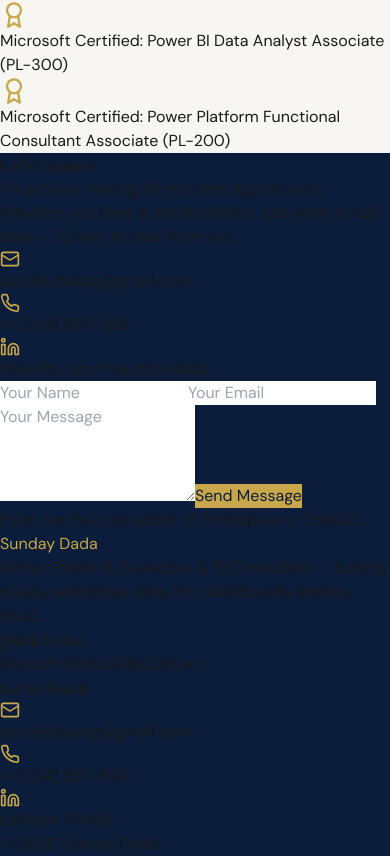
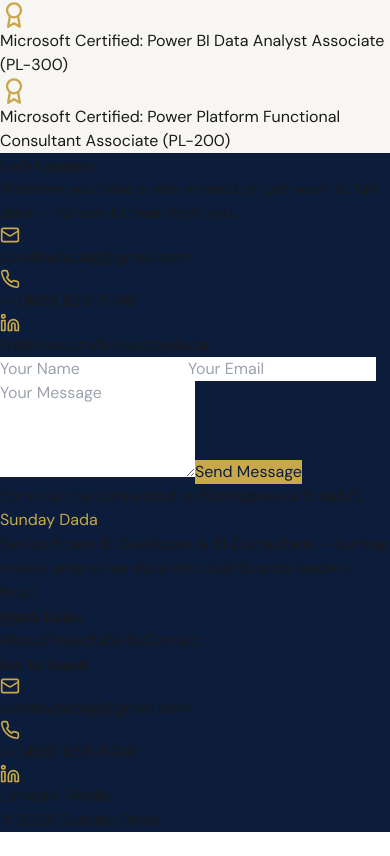
Before and after one commit to dadasunday/Portfolio, a React (Vite) app: page / in a window 390 px wide. Shown: the part 3908-4764 px from the top of the page. After the commit the page ends 4740 px from the top, so only its background shows below. Built offline with nearby package versions, Linux system fonts and the light colour scheme.

Commit message:
Update phone number in footer and homepage contact sections

```diff
--- a/src/SundayDadaPortfolio.jsx
+++ b/src/SundayDadaPortfolio.jsx
@@ -474,8 +474,8 @@
             <a href="mailto:sundaydadag@gmail.com" className="flex items-center gap-2 text-sm text-white/70 hover:text-white transition-colors">
               <span style={{ color: "var(--accent)" }}>{Icons.mail}</span> sundaydadag@gmail.com
             </a>
-            <a href="tel:+1234567890" className="flex items-center gap-2 text-sm text-white/70 hover:text-white transition-colors">
-              <span style={{ color: "var(--accent)" }}>{Icons.phone}</span> +1 (234) 567-890
+            <a href="tel:+14698385748" className="flex items-center gap-2 text-sm text-white/70 hover:text-white transition-colors">
+              <span style={{ color: "var(--accent)" }}>{Icons.phone}</span> +1 (469) 838-5748
             </a>
             <a href="https://linkedin.com/in/sundaydada" target="_blank" rel="noopener noreferrer" className="flex items-center gap-2 text-sm text-white/70 hover:text-white transition-colors">
               <span style={{ color: "var(--accent)" }}>{Icons.linkedin}</span> LinkedIn Profile
@@ -680,7 +680,7 @@
             <h2 className="text-3xl md:text-4xl text-center text-white mb-2" style={{ fontFamily: "'DM Serif Display', serif" }}>Let's Connect</h2>
             <div className="w-16 h-0.5 mx-auto my-2" style={{ background: "var(--accent)" }} />
             <p className="text-center text-white/60 mt-4 max-w-xl mx-auto">
-              I'm actively looking for my next opportunity. Whether you have a role in mind or just want to talk data — I'd love to hear from you.
+              Whether you have a role in mind or just want to talk data — I'd love to hear from you.
             </p>
           </Reveal>
           <div className="grid md:grid-cols-2 gap-12 mt-12">
@@ -691,9 +691,9 @@
                   <span style={{ color: "var(--accent)" }}>{Icons.mail}</span>
                   <span>sundaydadag@gmail.com</span>
                 </a>
-                <a href="tel:+1234567890" className="flex items-center gap-3 text-white/80 hover:text-white transition-colors">
+                <a href="tel:+14698385748" className="flex items-center gap-3 text-white/80 hover:text-white transition-colors">
                   <span style={{ color: "var(--accent)" }}>{Icons.phone}</span>
-                  <span>+1 (234) 567-890</span>
+                  <span>+1 (469) 838-5748</span>
                 </a>
                 <a href="https://linkedin.com/in/sundaydada" target="_blank" rel="noopener noreferrer" className="flex items-center gap-3 text-white/80 hover:text-white transition-colors">
                   <span style={{ color: "var(--accent)" }}>{Icons.linkedin}</span>
```
